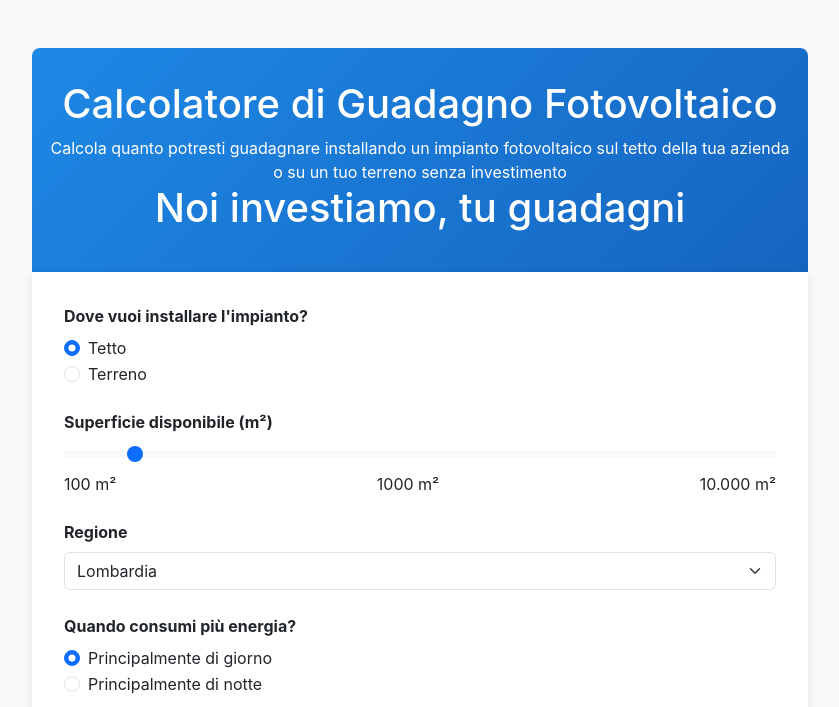
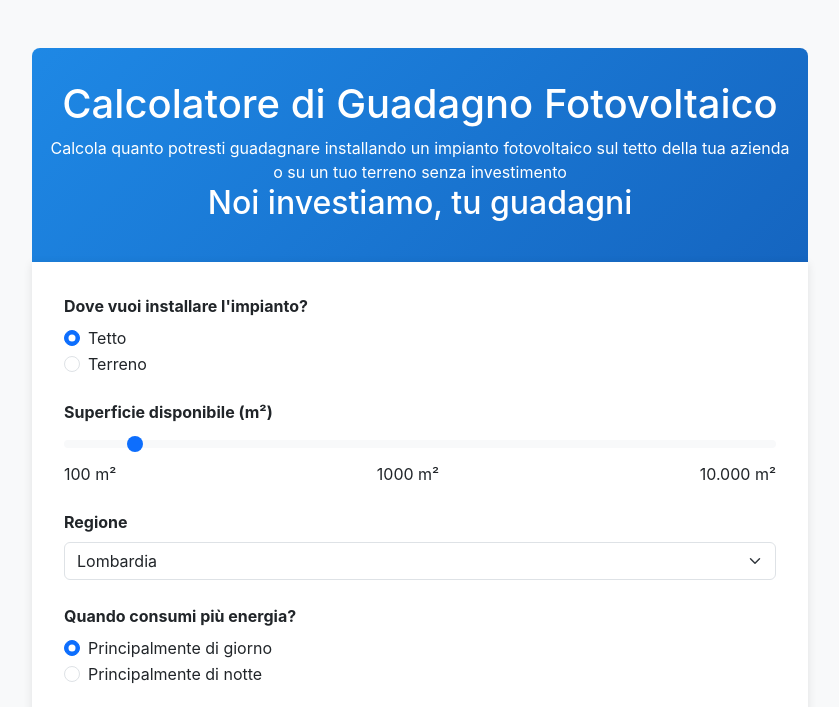
Before and after one commit to 24021959/calcolatore-fotovoltaico, a plain HTML site: page index.html in a window 1280 px wide. Shown: the top 707 px of the page, without its empty margins (220-1059 px from the left). Drawn offline with nearby package versions, Linux system fonts and the light colour scheme.

Commit message:
Update index.html

```diff
--- a/index.html
+++ b/index.html
@@ -64,7 +64,7 @@
     <div class="header-blue text-center">
       <h1 class="mb-2">Calcolatore di Guadagno Fotovoltaico</h1>
       <p class="mb-0">Calcola quanto potresti guadagnare installando un impianto fotovoltaico sul tetto della tua azienda o su un tuo terreno senza investimento</p>
-      <h1 class="mb-2">Noi investiamo, tu guadagni</h1>
+      <h2 class="mb-2">Noi investiamo, tu guadagni</h2>
     </div>
 
     <div class="input-container" id="form-container">
```
